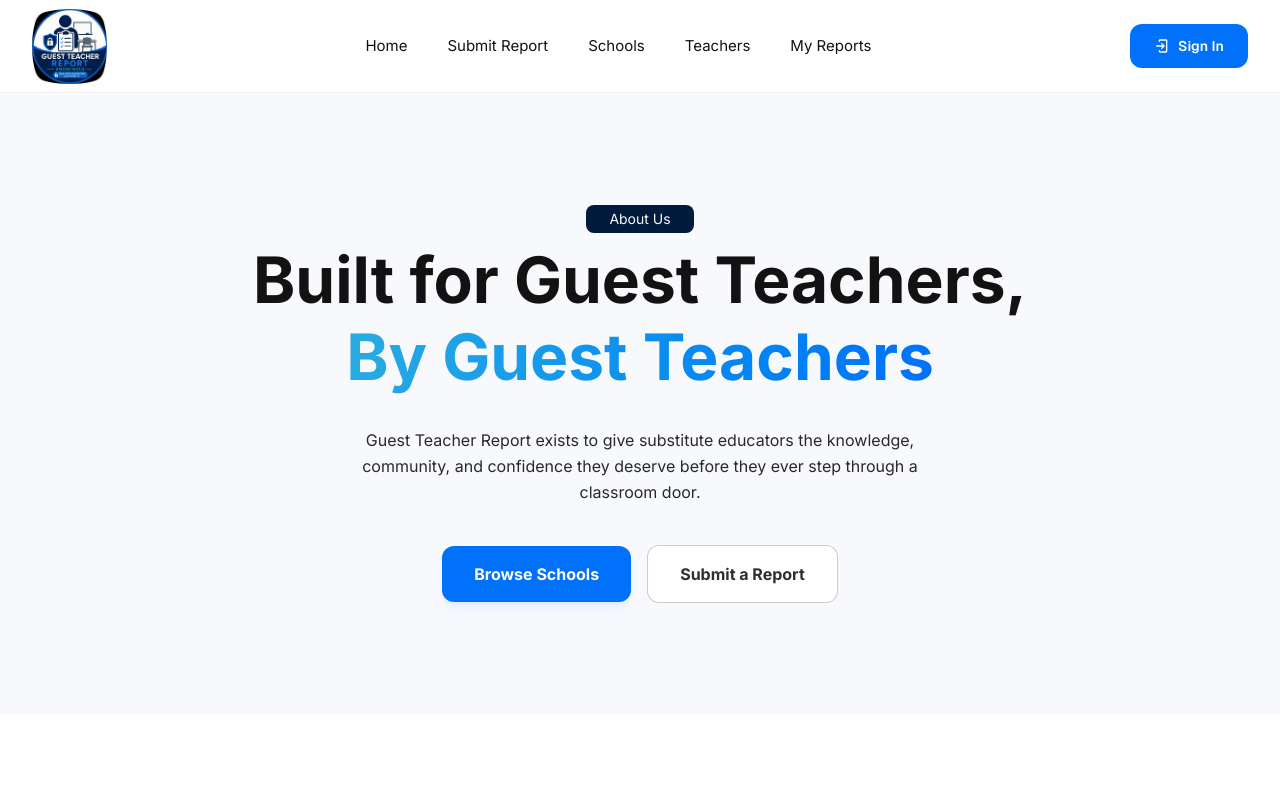
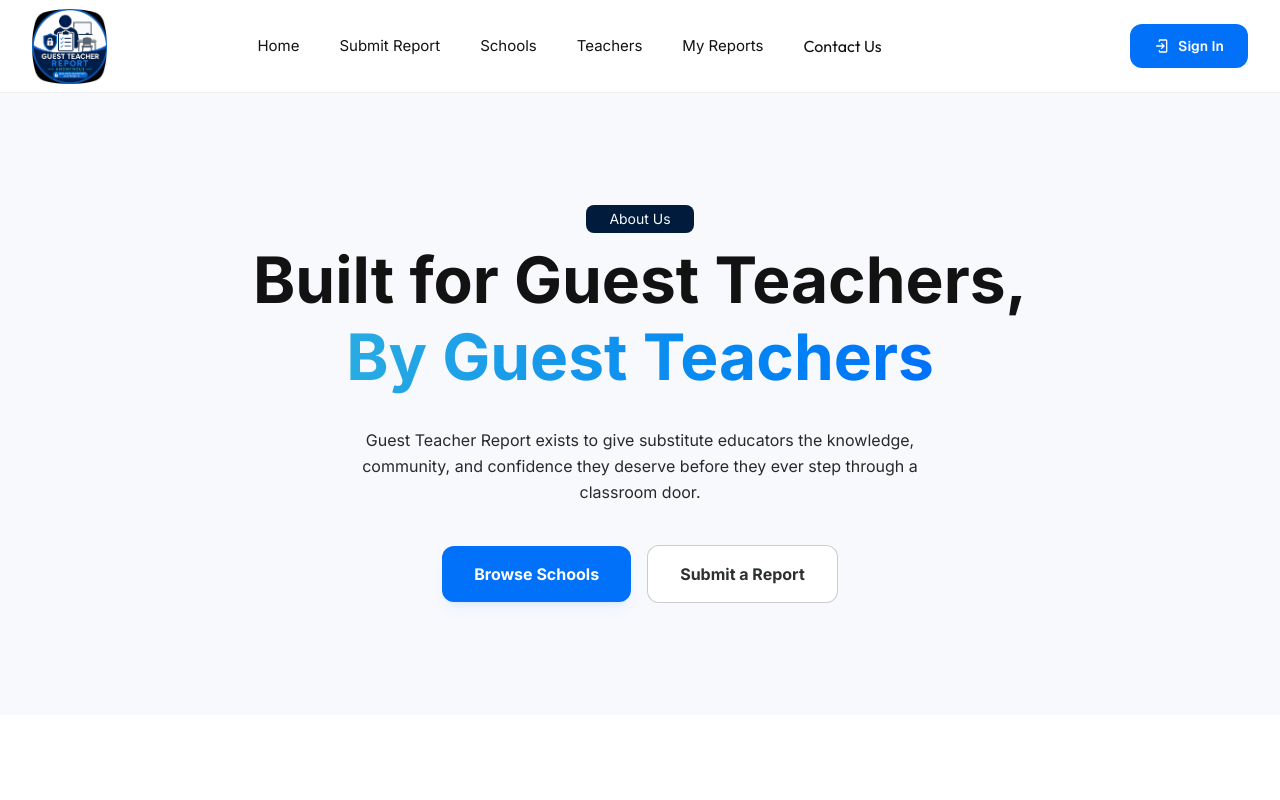
Before and after one commit to guestteacherreport/anonymity, a Next.js app: page /about in a window 1280 px wide. Shown: the top 800 px of the page. Built offline with nearby package versions, Linux system fonts and the light colour scheme; no server answers.

Commit message:
fixed css changes

```diff
--- a/app/components/Footer.tsx
+++ b/app/components/Footer.tsx
@@ -24,9 +24,7 @@
             <div className="w-44 ">
               <Link href="/submit-report" className="font-[Outfit] text-base font-normal text-[#121212] hover:text-blue-600 transition-colors">Submit Report</Link>
             </div>
-            {!session  ? <div className="w-44 ">
-              <Link href="/contact" className="font-[Outfit] text-base font-normal text-[#121212] hover:text-blue-600 transition-colors">Contact Us</Link>
-            </div>:""}
+
             <div className="w-44">
               <Link href="/browse-school" className="font-[Outfit] text-base font-normal text-[#121212] hover:text-blue-600 transition-colors"> Schools</Link>
 
@@ -35,6 +33,9 @@
               <Link href="/browse-teacher" className="font-[Outfit] text-base font-normal text-[#121212] hover:text-blue-600 transition-colors">Teachers</Link>
 
             </div>
+             {(!session || (session && session?.user?.role == "guest_teacher")) ? <div className="w-44 ">
+              <Link href="/contact" className="font-[Outfit] text-base font-normal text-[#121212] hover:text-blue-600 transition-colors">Contact Us</Link>
+            </div>:""}
             <div className="w-44">
               {!session?
               <Link href="/login" className="font-[Outfit] text-base font-normal text-[#121212] hover:text-blue-600 transition-colors">Login/Signup</Link>
--- a/app/components/Header.tsx
+++ b/app/components/Header.tsx
@@ -40,6 +40,9 @@
             <Link href="/browse-teacher" className="font-inter text-[15px] font-normal text-[#121212] hover:text-blue-600 transition-colors">Teachers</Link>
             <Link href="/my-reports" className="font-inter text-[15px] font-normal text-[#121212] hover:text-blue-600 transition-colors cursor-pointer">My Reports</Link>
             {session && session?.user?.role == "guest_teacher" ? <Link href="/calendar" className="font-inter text-[15px] font-normal text-[#121212] hover:text-blue-600 transition-colors cursor-pointer">Calendar</Link> : ""}
+            {(!session || (session && session?.user?.role == "guest_teacher")) ? <div className="w-44 ">
+              <Link href="/contact" className="font-[Outfit] text-base font-normal text-[#121212] hover:text-blue-600 transition-colors">Contact Us</Link>
+            </div>:""}
           </nav>
 
           <div className="flex items-center gap-4 flex-shrink-0">
@@ -117,6 +120,7 @@
             >
               Teachers
             </Link>
+
             <button
               onClick={() => {
                 router.push("/my-reports");
@@ -125,6 +129,7 @@
             >
               My Reports
             </button>
+            {session && session?.user?.role == "guest_teacher" ?
             <button
               onClick={() => {
                 router.push("/calendar");
@@ -132,7 +137,15 @@
               className="font-inter text-[15px] font-normal text-[#121212] hover:text-blue-600 transition-colors py-2 text-left cursor-pointer"
             >
               Calendar
-            </button>
+            </button> : ""}
+             {(!session || (session && session?.user?.role == "guest_teacher")) ?  <button
+              onClick={() => {
+                router.push("/contact");
+              }}
+              className="font-inter text-[15px] font-normal text-[#121212] hover:text-blue-600 transition-colors py-2 text-left cursor-pointer"
+            >
+              Contact Us
+            </button>:""}
             <div className="border-t border-black/6 pt-3 mt-2">
               {session && session.user ? <div className="flex flex-row w-full gap-[10px]">
                 <button
```
